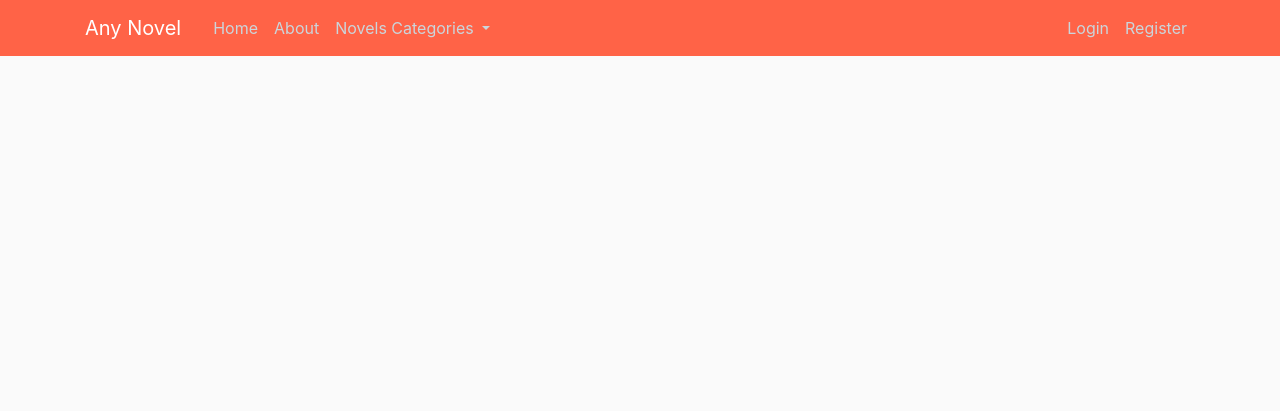
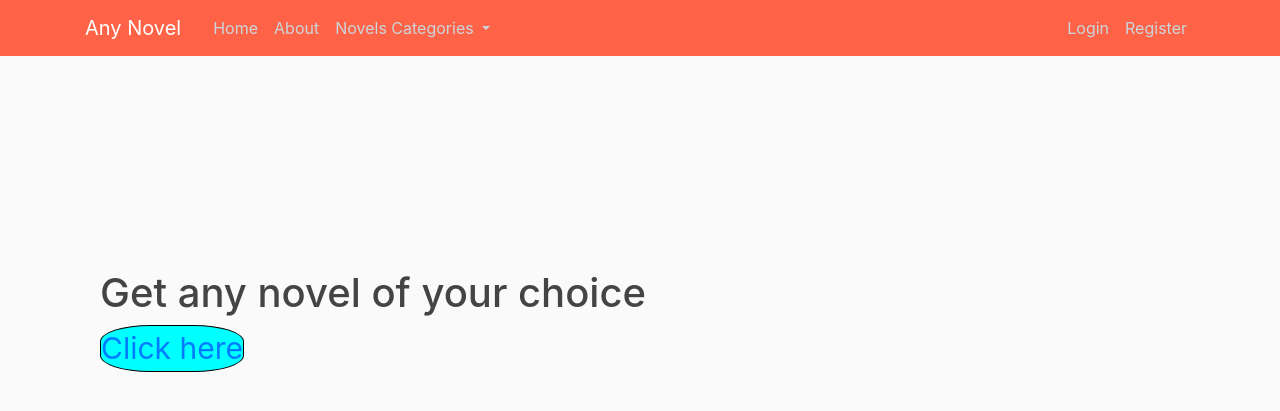
Before and after one commit to chepkiruibetty/any-novel, a Flask app: page / in a window 1280 px wide. Shown: the top 411 px of the page. Run offline with Flask 2, Linux system fonts and the light colour scheme; some libraries are stand-ins or nearby versions.

Commit message:
style homepage route

```diff
--- a/novels/templates/home.html
+++ b/novels/templates/home.html
@@ -1,5 +1,30 @@
 {% extends "layout.html" %}
 {% block content %}
+<style>
+    .button {
+        border: 1px solid black;
+        border-radius: 35%;
+        display: inline-block;
+        padding-right: 0%;
+        padding-left: 0%;
+        font-size: 30px;
+        justify-content: center;
+        background-color: aqua;
+    }
+
+    h1 {
+        padding-top: 27%;
+    }
+
+</style>
+
 <div class="container">
+    <div class="home">
+        <h1>Get any novel of your choice</h1>
+        <div class="button">
+            <a onclick="show()" href="{{ url_for('register') }}">Click here</a>
+        </div>
+    </div>
+</div>
 
 {% endblock content %}
```
